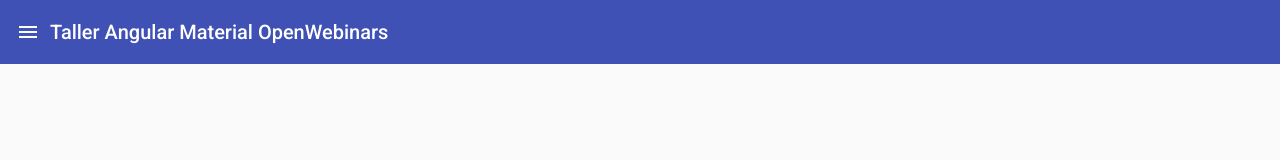
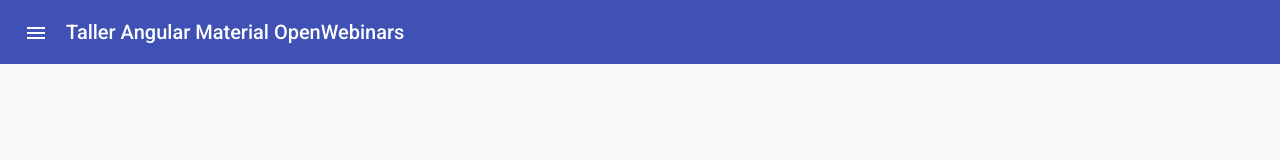
Before and after one commit to ServerJon/tallerMaterialOpenWebinars, an Angular app: page / in a window 1280 px wide. Shown: the top 160 px of the page. Built offline with nearby package versions, Linux system fonts and the light colour scheme.

Commit message:
Botón menú

```diff
--- a/src/app/app.component.html
+++ b/src/app/app.component.html
@@ -1,5 +1,7 @@
 <mat-toolbar color="primary">
-  <mat-icon (click)="desplegable.toggle()">menu</mat-icon>
+  <button mat-icon-button (click)="desplegable.toggle()">
+    <mat-icon >menu</mat-icon>
+  </button>
   <span id="titulo">Taller Angular Material OpenWebinars</span>
 </mat-toolbar>
 <mat-sidenav-container id="contenedor">
```
Also changed, not shown: src/app/material.module.ts (+5 -2 lines).
